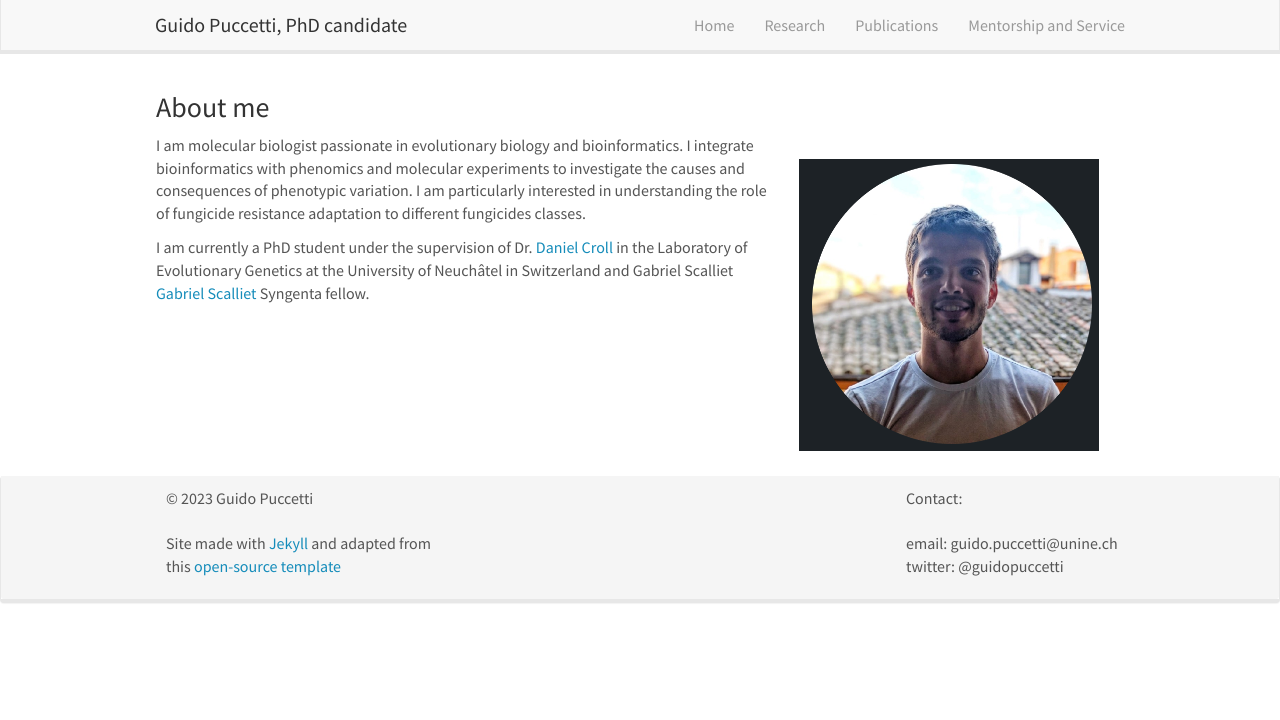
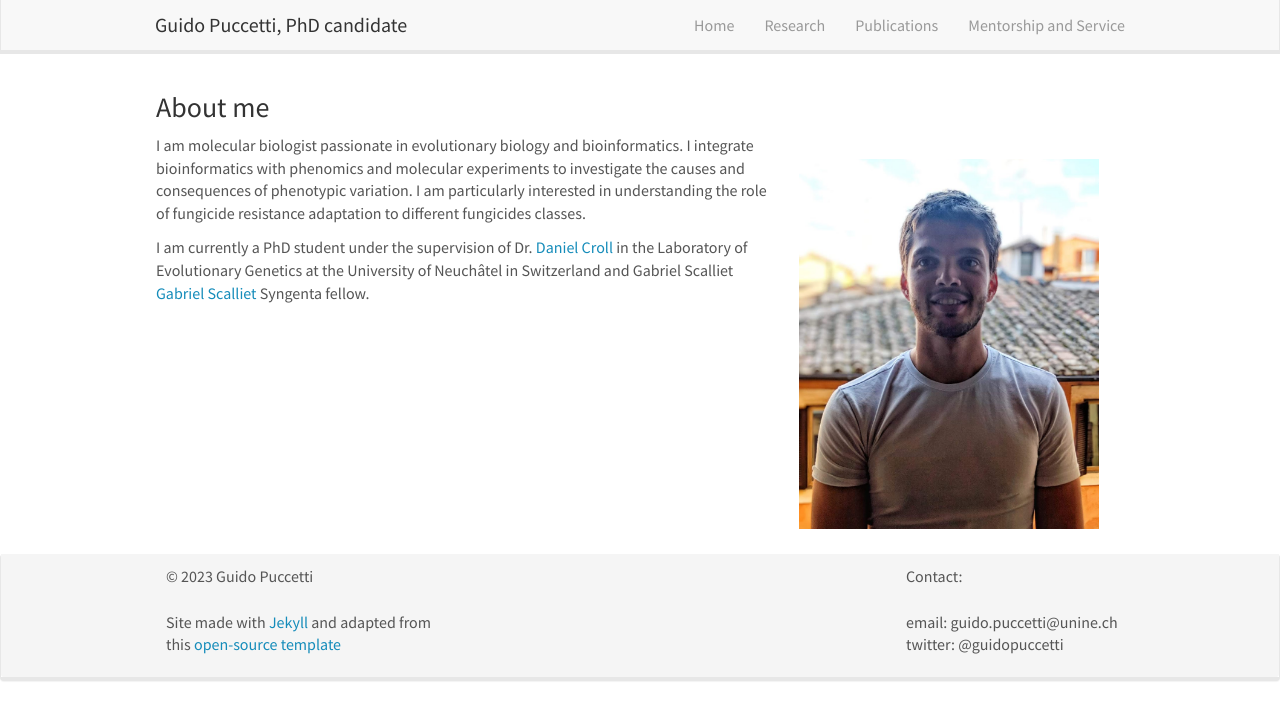
Before and after one commit to guidopuccetti/guidopuccetti.github.io, a Jekyll site: the page built from _pages/home.md, in a window 1280 px wide. Shown: the top 720 px of the page. Built offline with Jekyll 4.4.1, drawn with Linux system fonts in a browser that asks for light colours; nearby versions of some CDN libraries.

Commit message:
Update home.md

```diff
--- a/_pages/home.md
+++ b/_pages/home.md
@@ -8,7 +8,7 @@
 
 ### About me
 
-![]({{ site.url }}{{ site.baseurl }}/images/home/Screenshot 2023-05-31 at 13.56.23.png){: style="width: 350px; float: right; border: 100px; padding:25px"}
+![]({{ site.url }}{{ site.baseurl }}/images/home/Screenshot_20191111-093350.png){: style="width: 350px; float: right; border: 100px; padding:25px"}
 
 I am molecular biologist passionate in evolutionary biology and bioinformatics. I integrate bioinformatics with phenomics and molecular experiments to investigate the causes and consequences of phenotypic variation. I am particularly interested in understanding the role of fungicide resistance adaptation to different fungicides classes.
 
```
